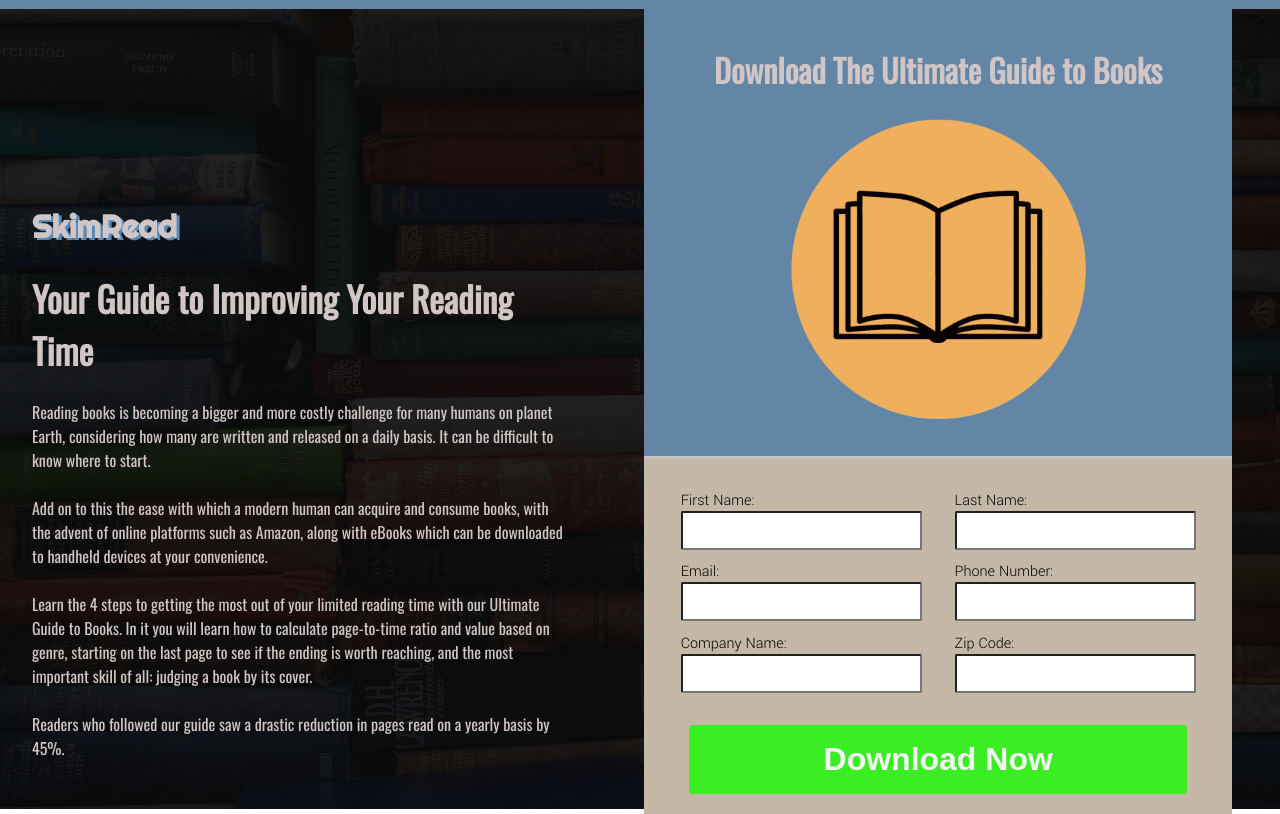
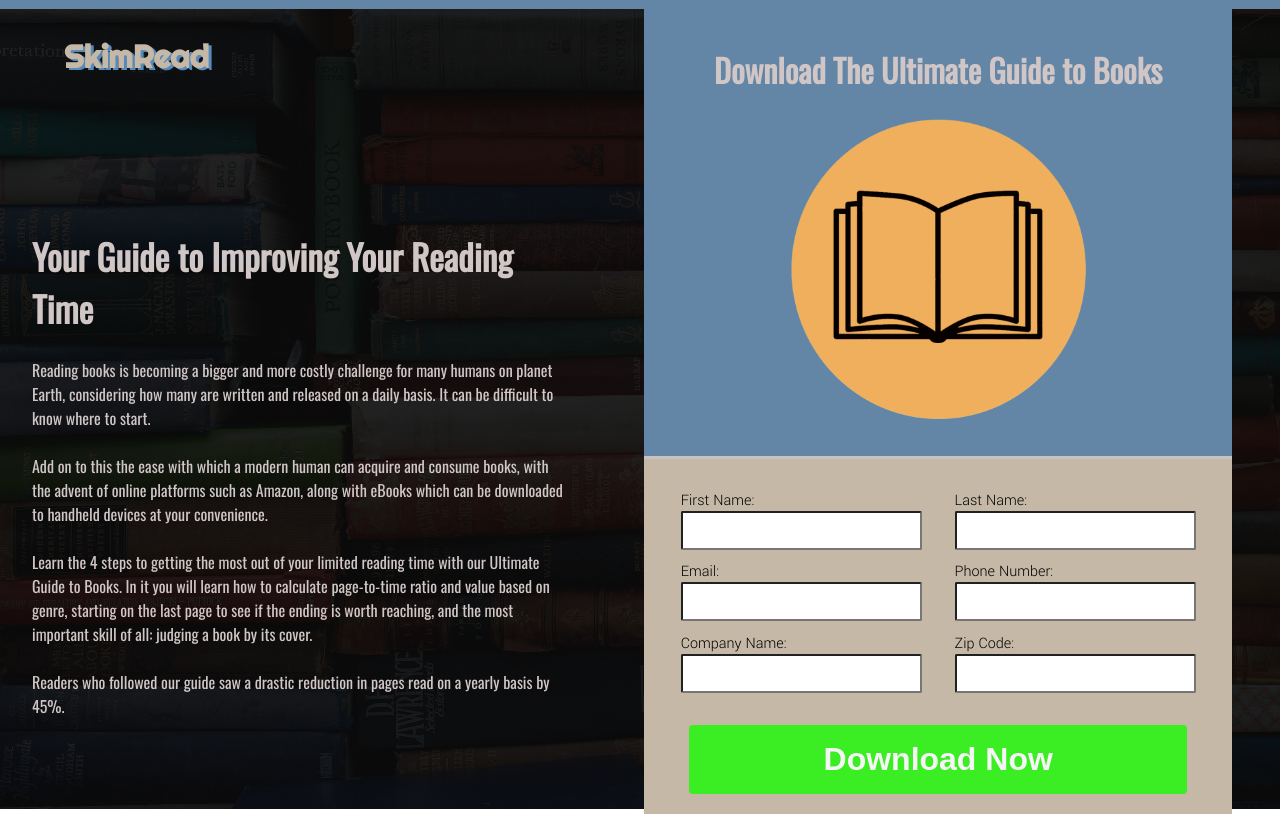
Before and after one commit to Settc/eb00k_landing_page, a website: page index.html in a window 1280 px wide. Drawn offline with nearby package versions, Linux system fonts and the light colour scheme.

Commit message:
Change position of 'logo

```diff
--- a/index.html
+++ b/index.html
@@ -19,10 +19,10 @@
     </div>
     <div class="bg">
         <div class="container">
+            <h2 class="company-name">
+                SkimRead
+            </h2>
             <div class="info">
-                </span><h2 class="company-name">
-                    SkimRead
-                </h2>
                 <h1>
                     Your Guide to Improving Your Reading Time
                 </h1>
@@ -81,6 +81,7 @@
                         <button>Download Now</button>
                     </form>
 
+                </div>
             </div>
         </div>
     </div>
--- a/style.css
+++ b/style.css
@@ -84,9 +84,12 @@ button {
 
 .company-name {
     font-size: 2em;
-    text-align: start;
+    color: var(--second-bg-color);
     font-family: 'Righteous', cursive;
     text-shadow: 3px 2px #558ABB;
+    z-index: 2;
+    position: absolute;
+    left: 2em;
 }
 
 .info {
@@ -98,7 +101,7 @@ button {
 }
 
 .cta-container {
-    min-width: 35rem;
+    min-width: 35em;
     z-index: 1;
     margin-right: 3em;
 }
```
